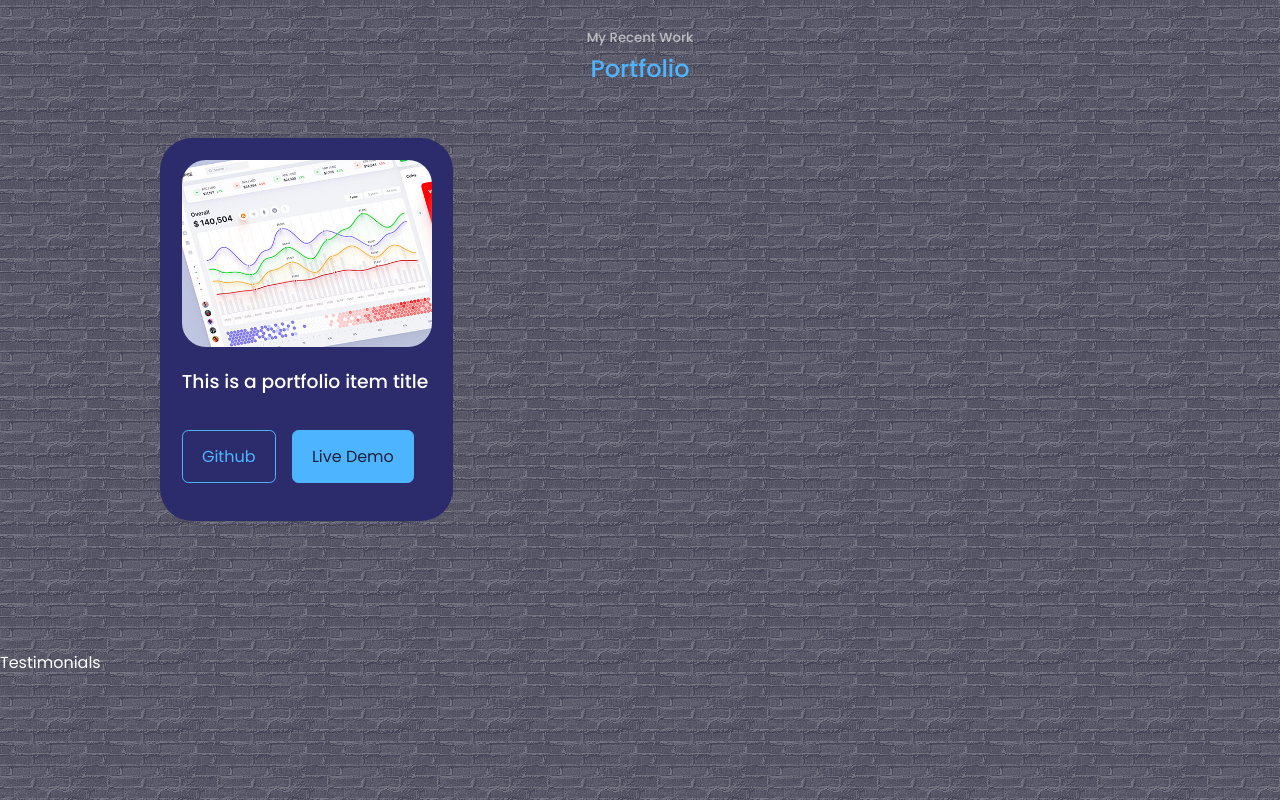
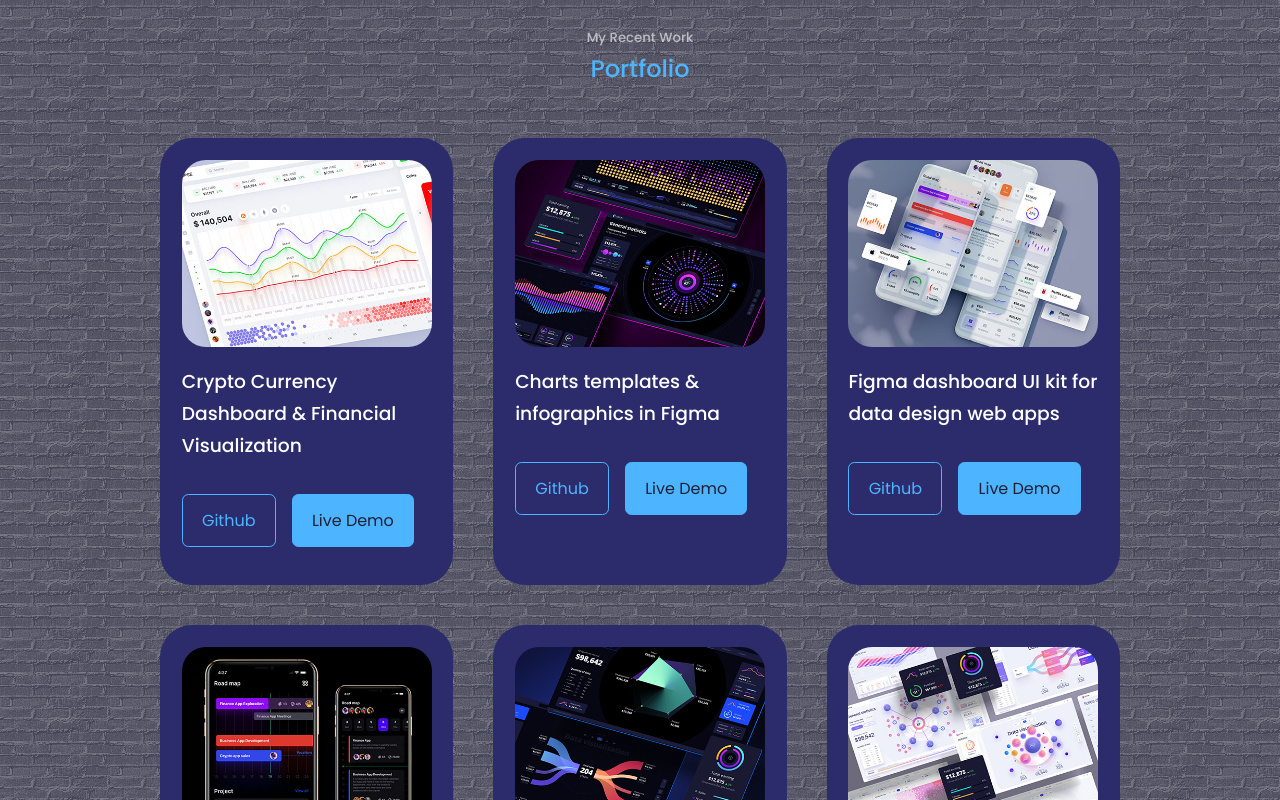
Before and after one commit to dinevtomislav/Portfolio, a React (Create React App) app in the folder react-portfolio-website/: page / in a window 1280 px wide. Shown: the part 3260-4060 px from the top of the page. Built offline with nearby package versions, Linux system fonts and the light colour scheme.

Commit message:
added array mapping for portfolio items

```diff
--- a/react-portfolio-website/src/components/portfolio/Portfolio.jsx
+++ b/react-portfolio-website/src/components/portfolio/Portfolio.jsx
@@ -59,16 +59,22 @@
       <h2>Portfolio</h2>
 
       <div className='container portfolio__container'>
-        <article className='portfolio__item'>
-          <div className='portfolio__item-image'>
-            <img src={IMG1} alt=''/>
-          </div>
-          <h3>This is a portfolio item title</h3>
-          <div className='portfolio__item-cta'>
-          <a href='https://github.com/dinevtomislav' className='btn' target='_blank'>Github</a>
-          <a href="https://dribbble.com/Alien_pixels" className='btn btn-primary' target='_blank'>Live Demo</a>
-          </div>
-        </article>
+        {
+          data.map(({id, image, title, github, demo}) => {
+            return (
+              <article key={id} className='portfolio__item'>
+              <div className='portfolio__item-image'>
+                <img src={image} alt={title}/>
+              </div>
+              <h3>{title}</h3>
+              <div className='portfolio__item-cta'>
+              <a href={github} className='btn' target='_blank'>Github</a>
+              <a href={demo} className='btn btn-primary' target='_blank'>Live Demo</a>
+              </div>
+              </article>
+            )
+          })
+        }
       </div>
     </section>
   )
--- a/react-portfolio-website/src/components/portfolio/portfolio.css
+++ b/react-portfolio-website/src/components/portfolio/portfolio.css
@@ -12,7 +12,7 @@
     transition: var(--transition);
 }
 
-.portfolio__items:hover {
+.portfolio__item:hover {
     border-color: var(--color-primary-variant);
     background: transparent;
 }
```
